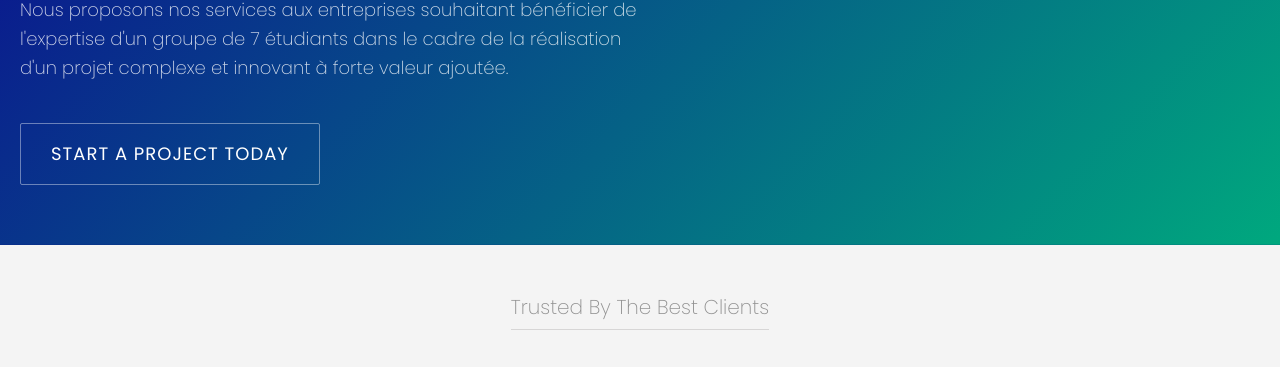
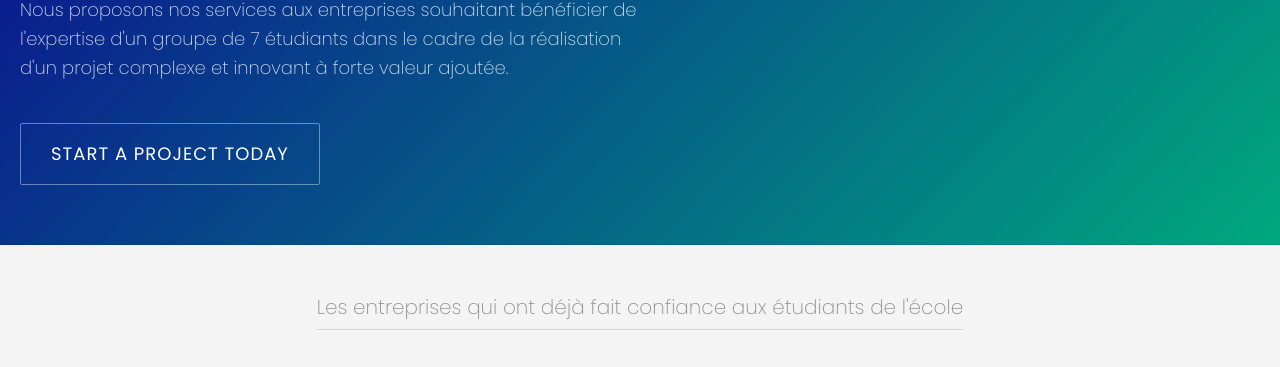
Before and after one commit to BreizhRiko/PFE_LE4, a plain HTML site: page dev-space/index.html in a window 1280 px wide. Shown: the part 336-703 px from the top of the page. Drawn offline with Linux system fonts and the light colour scheme; files whose address does not match are found by name.

Commit message:
photos equipe

```diff
--- a/dev-space/index.html
+++ b/dev-space/index.html
@@ -69,7 +69,7 @@
                 <div class="columns">
                     <div class="column col-12">
                         <h3 class="feature-title">
-                        Trusted By The Best Clients
+                        Les entreprises qui ont déjà fait confiance aux étudiants de l'école
                     </h3>
                         <div class="client-logo">
                             <a href="#" target="_blank">
```
